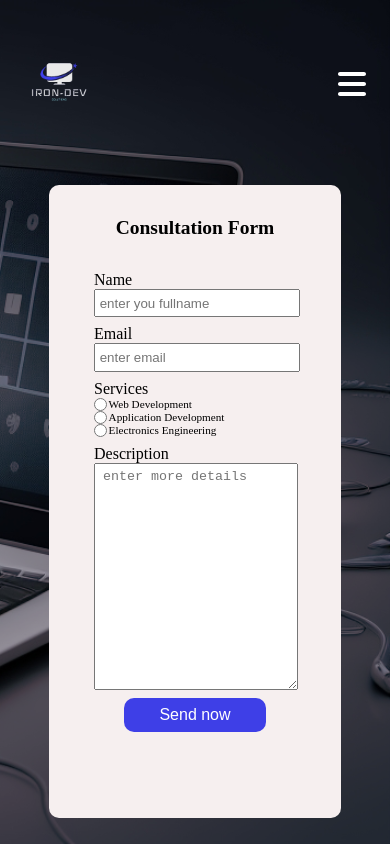
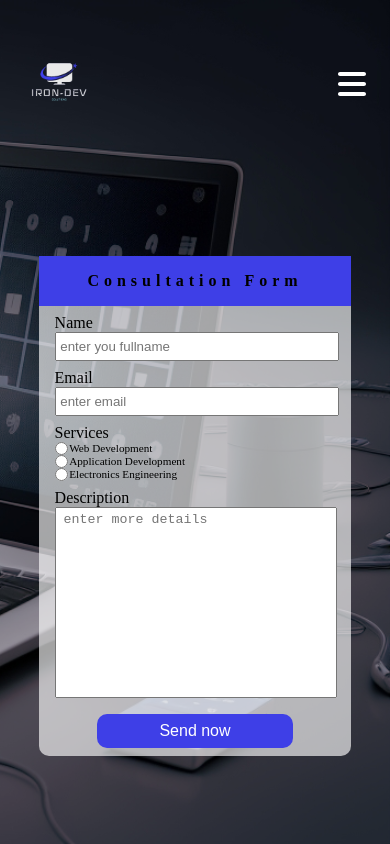
Before and after one commit to KarlBorromeo/Porftoflio, a Vue app: page /consultation in a window 390 px wide. Shown: the top 844 px of the page. Built offline with nearby package versions, Linux system fonts and the light colour scheme.

Commit message:
edited responsive

```diff
--- a/src/components/layout/FeaturedImage.vue
+++ b/src/components/layout/FeaturedImage.vue
@@ -15,9 +15,6 @@ export default {
 </script>
 
 <style scoped>
-div{
-  box-sizing:border-box;
-}
 .featured-image{
     background-image: url('../../assets/man.jpg');
     background-repeat: no-repeat;
--- a/src/components/layout/HomeBody.vue
+++ b/src/components/layout/HomeBody.vue
@@ -30,28 +30,16 @@
           into reality.
         </P>
       </section>
-      <!-- <section class="grid-5 grid-item">
-        <h4>Mission</h4>
-        <P>Our misison is simple yet profound: Empower business
-          with the digital tools they need to thrive in today's
-          competetive online world. We believe that knowledge, innovation,
-          and collaboration are cornerstones of success.
-        </P>
-      </section> -->
   </article>
   </div>
-
-  <!-- <img src="../../assets/aw.jpg"> -->
 </template>
 
 <script>
 export default {
   methods: {
-    show(){
+    async show(){
       const grids = document.querySelectorAll('.grid-item')
 
-
-      async function delayAnimation(){
         for(let i = 0; i<grids.length; i++){
 
           if(i%2 === 0){
@@ -60,9 +48,7 @@ export default {
             grids[i].classList.add('grid-item-right')
           }
           await new Promise(resolve => setTimeout(resolve, 300))
-        }
       }
-      delayAnimation();
     }
   },
   mounted(){
@@ -77,6 +63,9 @@ export default {
 div{
   padding: 1rem 0;
   text-align: center;
+  display: flex;
+  flex-direction: column;
+  justify-content: start;
 }
 div h2{
   padding: 1rem;
@@ -95,11 +84,11 @@ div h2{
   max-width: 500px;
   display: flex;
   flex-direction: column;
-  gap: .5rem;
   text-align: center;
   /* color: white; */
   visibility: hidden;
-  font-size: clamp(.8rem, 1.5vw, 3rem);
+  font-size: clamp(.8rem, 1.5vw, 1.5rem);
+  line-height: 1.1rem;
 }
 
 .grid-item-left{
@@ -141,5 +130,10 @@ div h2{
   .service{
     grid-template-columns: 1fr 1fr;
   }
+  .grid-1,.grid-2,.grid-3,.grid-4{
+    line-height: 1.5rem;
+  }
 }
+
+
 </style>
--- a/src/components/pages/TheAbout.vue
+++ b/src/components/pages/TheAbout.vue
@@ -59,4 +59,14 @@ h3{
     line-height: 2em;
   }
 }
+@media screen and (min-width: 412px) and (min-height: 915px) {
+  p{
+    line-height: 2.5em;
+  }
+}
+@media screen and (min-width: 768px) and (min-height: 1024px) {
+  p{
+    line-height: 3em;
+  }
+}
 </style>
--- a/src/components/pages/TheConsultation.vue
+++ b/src/components/pages/TheConsultation.vue
@@ -1,33 +1,34 @@
 <template>
   <div class="container">
     <the-header style="background-image: none; background-color: transparent;"></the-header>
-    <div class="card">
+
+    <article class="card">
+        <form @submit.prevent="">
           <h3>Consultation Form</h3>
-      <form @submit.prevent="">
           <section class="style-form">
             <label for="name">Name</label>
-          <input type="text" id="name" placeholder=" enter you fullname">
+            <input type="text" id="name" placeholder=" enter you fullname" v-model="fullname">
           </section>
 
           <section class="style-form">
             <label for="email">Email</label>
-          <input type="email" id="email" placeholder=" enter email">
+            <input type="email" id="email" placeholder=" enter email" v-model="email">
           </section>
 
           <section class="style-form">
             <label> Services</label>
             <span class="radio">
-            <input type="radio" id="webdev">
+              <input type="radio" id="webdev" v-model="service" value="web">
               <label for="webdev">Web Development</label>
             </span>
 
             <span class="radio">
-          <input type="radio" id="appdev">
+            <input type="radio" id="appdev" v-model="service" value="application">
             <label for="appdev">Application Development</label>
             </span>
 
             <span class="radio">
-          <input type="radio" id="engr">
+            <input type="radio" id="engr" v-model="service" value="engineering">
             <label for="engr">Electronics Engineering</label>
             </span>
           </section>
@@ -36,18 +37,26 @@
             <label for="description">Description</label>
             <textarea id="description" placeholder=" enter more details"/>
           </section>
+
+          <section class="style-form">
             <button>Send now</button>
-
+          </section>
 
       </form>
-    </div>
+    </article>
   </div>
   <contact-card></contact-card>
 </template>
 
 <script>
 export default {
-
+    data(){
+      return{
+          fullname: '',
+          email: '',
+          service: '',
+      }
+    }
 }
 </script>
 
@@ -59,36 +68,43 @@ export default {
   background-color: #4429345b;
   background-blend-mode: darken;
   background-position: top right ;
-  height: 100vh;
 }
 .card{
-  width: 75%;
-  height: 75%;
-  margin: 1rem auto;
-  background-color: rgb(246, 239, 239);
-  padding-top: 1rem;
-  border-radius: 10px;
+  width: 100%;
+  height: 80vh;
+  display: flex;
+  justify-content: center;
+  align-items: center;
+}
+h3{
+  font-size: clamp(1rem, 1.5vw, 2rem);
+  letter-spacing: 5px;
+  padding: 1rem;
+  background-color: #3E3FE7;
+  width: 100%;
+  box-sizing: border-box;
   text-align: center;
 }
-h3{
-  font-size: clamp(1rem, 5vw, 2rem);
-  padding: 1rem;
-}
 form{
-  box-sizing: border-box;
+  position: relative;
   width: 80%;
-  height: 80%;
+  height: 90%;
+  max-height: 500px;
   margin: auto;
   display: flex;
   flex-direction: column;
+  justify-content: start;
+  align-items: center;
+  background-color: rgba(255, 255, 255, 0.638);
+  box-sizing: border-box;
   gap: .5rem;
-  padding: 1rem;
+  border-radius: 10px;
 }
 .style-form{
   display: flex;
   flex-direction: column;
   align-items: start;
-  width: 100%;
+  width: 90%;
 }
 #name, #email, #description{
   width: 100%;
@@ -105,14 +121,13 @@ section label, button{
 .radio label{
   font-size: clamp(.7rem, 1.5vw, 1.5rem);
 }
-form .textarea{
-  /* min-height: 100px; */
+.textarea{
   flex-grow: 1;
 }
 form .textarea textarea{
+  resize: none;
   height: 100%;
-  /* min-height: 5rem; */
-  /* border: 1px solid greenyellow; */
+
 }
 button{
   border: none;
@@ -121,6 +136,6 @@ button{
   padding: .5rem 1rem;
   background-color: #3E3FE7;
   color: white;
-  margin: auto;
+  margin: .5rem auto;
 }
 </style>
--- a/src/components/pages/TheGallery.vue
+++ b/src/components/pages/TheGallery.vue
@@ -2,7 +2,7 @@
     <the-header></the-header>
     <div class="container">
       <div @click="toggleProjects" class="dropdownProjects" :class="{shadedProj: shadedProj}">
-        <h5>Show Projects</h5>
+        <h5 class="buttonText">Show Projects</h5>
         <font-awesome-icon icon = "fa-solid fa-caret-down" size="1x" v-if="!isProjectVisible"/>
         <font-awesome-icon icon = "fa-solid fa-caret-up" size="1x"  v-if="isProjectVisible"/>
       </div>
@@ -17,7 +17,7 @@
       </ul>
 
       <div @click="toggleProfile" class="dropdownProfiles" :class="{shadedProf: shadedProf}">
-        <h5>Developers and Engineers</h5>
+        <h5 class="buttonText">Developers and Engineers</h5>
         <font-awesome-icon icon = "fa-solid fa-caret-down" size="1x" v-if="!isProfileVisible"/>
         <font-awesome-icon icon = "fa-solid fa-caret-up" size="1x"  v-if="isProfileVisible"/>
       </div>
@@ -94,7 +94,10 @@ export default {
   border-radius: 10px;
 }
 .shadedProj,.shadedProf{
-  background-color: rgba(210, 187, 187, 0.619);
+  background-color: rgba(210, 187, 187, 0.405);
   font-weight: 900;
 }
+.buttonText{
+  font-size: clamp(1rem, 2.5vw, 2rem);
+}
 </style>
--- a/src/components/subComp/gallery/ProfileCard.vue
+++ b/src/components/subComp/gallery/ProfileCard.vue
@@ -51,8 +51,8 @@
     gap: .5rem;
   }
   img{
-  width: 7vw;
-  height: 7vw;
+  width: 10vw;
+  height: 10vw;
   min-width: 50px;
   min-height: 50px;
   border-radius: 100%;
@@ -73,7 +73,7 @@
     font-size: clamp(.8rem, 2vw, 1.5rem);
   }
   p{
-    font-size: clamp(.9rem, 1.5vw, 1.5rem);
+    font-size: clamp(.8rem, 1.5vw, 1.5rem);
     line-height: 1.3rem;
   }
   @media screen and (min-width: 768px) {
--- a/src/components/subComp/gallery/ProjectCard.vue
+++ b/src/components/subComp/gallery/ProjectCard.vue
@@ -64,7 +64,7 @@ h5{
     padding: .5rem 0 ;
   }
 p{
-    font-size: clamp(1rem, 1.5vw, 1.5rem);
+    font-size: clamp(.8rem, 1.5vw, 1.5rem);
     line-height: 1.3rem;
 }
 .images{
@@ -81,8 +81,8 @@ p{
 }
 img{
   box-sizing: border-box;
-  width: 35vw;
-  height: 35vw;
+  width: 30vw;
+  height: 30vw;
   min-height: 200px;
   min-width: 200px;
   border-radius: 5px;
--- a/src/components/subComp/header/TheTitle.vue
+++ b/src/components/subComp/header/TheTitle.vue
@@ -87,6 +87,7 @@ export default {
         align-items: center;
         box-shadow: 0 0 10px 1px black;
         background-color: rgba(255, 0, 0, 0.459);
+        animation: shine .8s ease-in-out alternate infinite;
     }
     .button div section{
         color: white;
@@ -100,11 +101,11 @@ export default {
         /* transform: translateX(10px) */
     }
     .button div:hover{
-        animation: shine 0.5s ease-in forwards;
+        animation: shine 0.5s ease-in-out alternate;
     }
 
     @keyframes shine {
         0%{box-shadow: 0px 0px 0px 0px #2afc009e}
-        100%{box-shadow: 0px 0px 20px 3px #2afc0078}
+        100%{box-shadow: 0px 0px 20px 5px #2afc0078}
     }
 </style>
```
Lines whose indentation alone changed are shown as unchanged.
